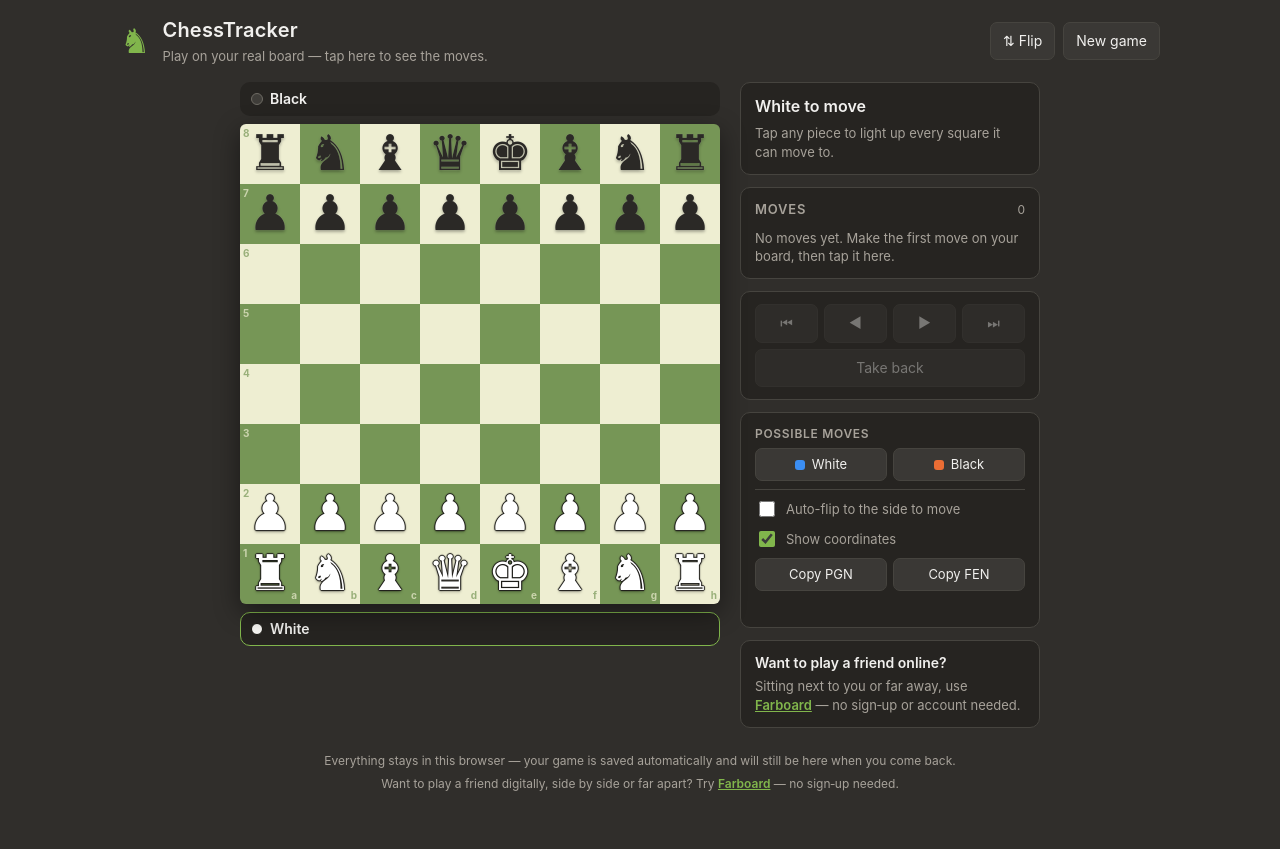
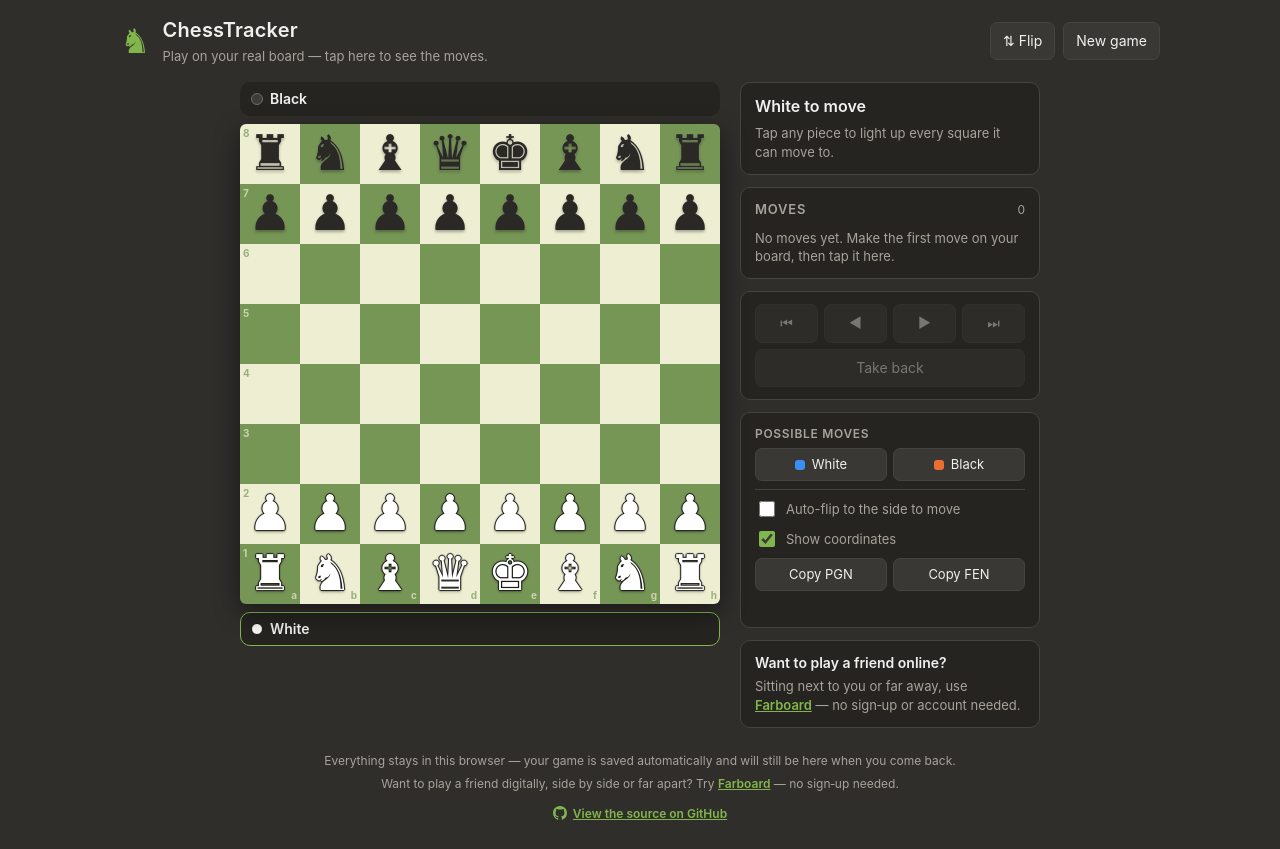
Before and after one commit to EMRahman/ChessTracker, a website: page index.html in a window 1280 px wide. Before the commit the page ends 817 px from the top, so only its background shows below. Drawn offline with Linux system fonts and the light colour scheme.

Commit message:
Add a GitHub source link to the page footer
A "View the source on GitHub" line with the GitHub mark, at the bottom
of the footer below the Farboard pointer. Styled like the footer's other
links, with a little extra space above it.

Co-Authored-By: Claude Opus 5.5 <noreply@anthropic.com>

```diff
--- a/css/styles.css
+++ b/css/styles.css
@@ -836,6 +836,16 @@ body.hide-coords .coord {
   margin-top: 6px;
 }
 
+.app-footer .footer-source {
+  margin-top: 12px;
+}
+
+.app-footer .github-link {
+  display: inline-flex;
+  align-items: center;
+  gap: 6px;
+}
+
 /* ------------------------------------------------------------- responsive */
 
 @media (max-width: 860px) {
--- a/index.html
+++ b/index.html
@@ -162,6 +162,22 @@
         <a href="https://emrahman.github.io/Farboard/" target="_blank" rel="noopener">Farboard</a>
         — no sign&#8209;up needed.
       </p>
+      <p class="footer-source">
+        <a
+          class="github-link"
+          href="https://github.com/EMRahman/ChessTracker"
+          target="_blank"
+          rel="noopener"
+        >
+          <svg viewBox="0 0 16 16" width="14" height="14" aria-hidden="true" focusable="false">
+            <path
+              fill="currentColor"
+              d="M8 0C3.58 0 0 3.58 0 8c0 3.54 2.29 6.53 5.47 7.59.4.07.55-.17.55-.38 0-.19-.01-.82-.01-1.49-2.01.37-2.53-.49-2.69-.94-.09-.23-.48-.94-.82-1.13-.28-.15-.68-.52-.01-.53.63-.01 1.08.58 1.23.82.72 1.21 1.87.87 2.33.66.07-.52.28-.87.51-1.07-1.78-.2-3.64-.89-3.64-3.95 0-.87.31-1.59.82-2.15-.08-.2-.36-1.02.08-2.12 0 0 .67-.21 2.2.82.64-.18 1.32-.27 2-.27.68 0 1.36.09 2 .27 1.53-1.04 2.2-.82 2.2-.82.44 1.1.16 1.92.08 2.12.51.56.82 1.27.82 2.15 0 3.07-1.87 3.75-3.65 3.95.29.25.54.73.54 1.48 0 1.07-.01 1.93-.01 2.2 0 .21.15.46.55.38A8.013 8.013 0 0016 8c0-4.42-3.58-8-8-8z"
+            />
+          </svg>
+          View the source on GitHub
+        </a>
+      </p>
     </footer>
 
     <script src="js/chess.js"></script>
```
